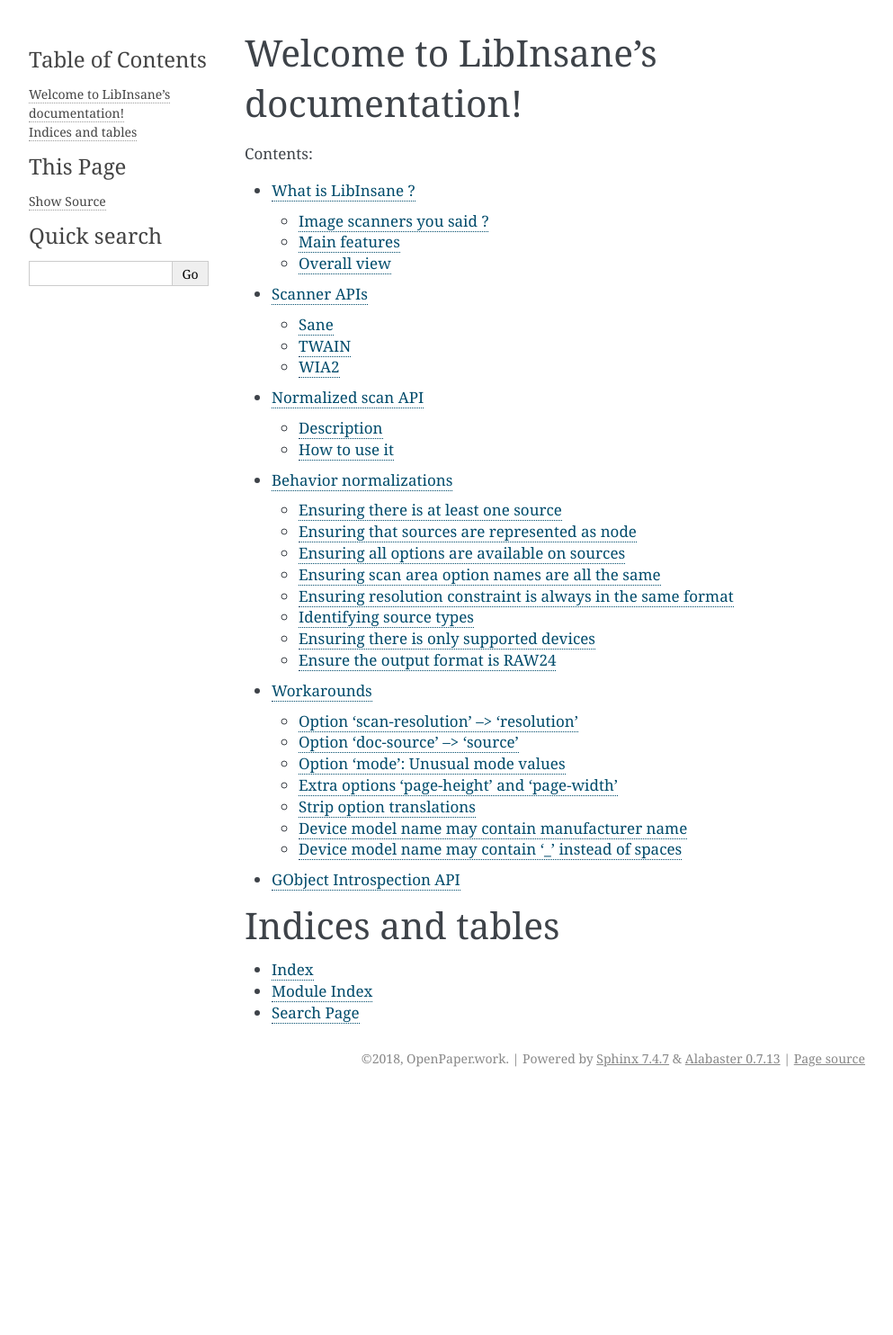
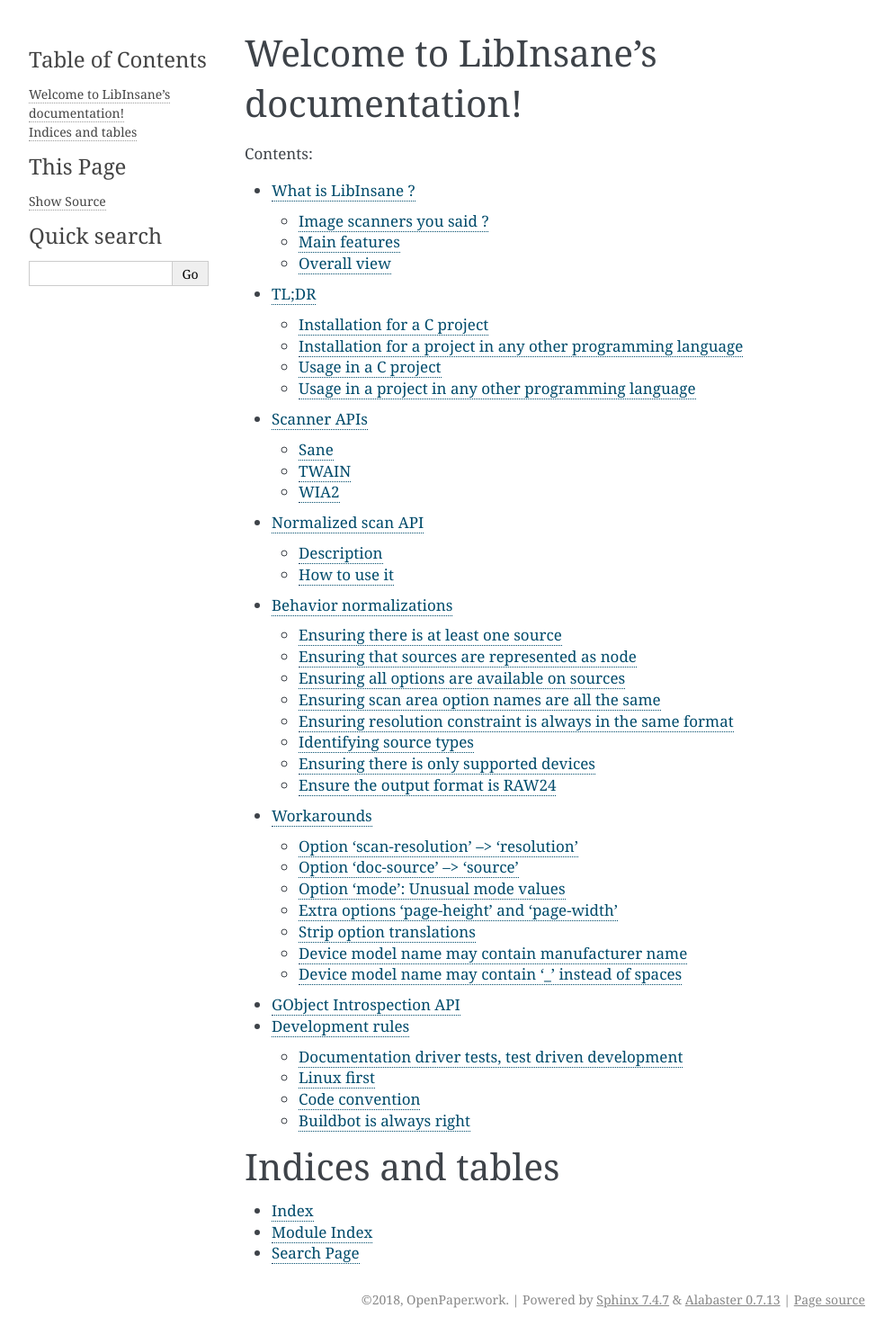
Before and after one commit to openpaperwork/libinsane, a Sphinx documentation site: the page built from doc/source/index.rst, in a window 1280 px wide. Shown: the whole page at 90% size, without its empty margins (148-1141 px from the left). Built offline with Sphinx 7.4.7, drawn with Linux system fonts in a browser that asks for light colours; before the commit the page ends 1216 px from its top, so only the background shows below that.

Commit message:
doc: extend skeleton
Signed-off-by: Jerome Flesch <jflesch@openpaper.work>

```diff
--- /dev/null
+++ b/doc/source/dev_rules.rst
@@ -0,0 +1,22 @@
+Development rules
+=================
+
+
+.. todo::
+    TODO
+
+
+Documentation driver tests, test driven development
+---------------------------------------------------
+
+
+Linux first
+-----------
+
+
+Code convention
+---------------
+
+
+Buildbot is always right
+------------------------
--- a/doc/source/index.rst
+++ b/doc/source/index.rst
@@ -6,11 +6,13 @@
     :caption: Contents:
 
     introduction
+    quickstart
     scanner_apis
     normalized_api
     behavior_normalizations
     workarounds
     gobject_introspection_api
+    dev_rules
 
 
 Indices and tables
--- /dev/null
+++ b/doc/source/quickstart.rst
@@ -0,0 +1,27 @@
+TL;DR
+=====
+
+.. todo::
+
+    TODO
+
+Installation for a C project
+----------------------------
+
+
+Installation for a project in any other programming language
+------------------------------------------------------------
+
+Example: Python 3
+
+
+Usage in a C project
+--------------------
+
+Example: With CMake
+
+
+Usage in a project in any other programming language
+----------------------------------------------------
+
+Example: Python 3
```
